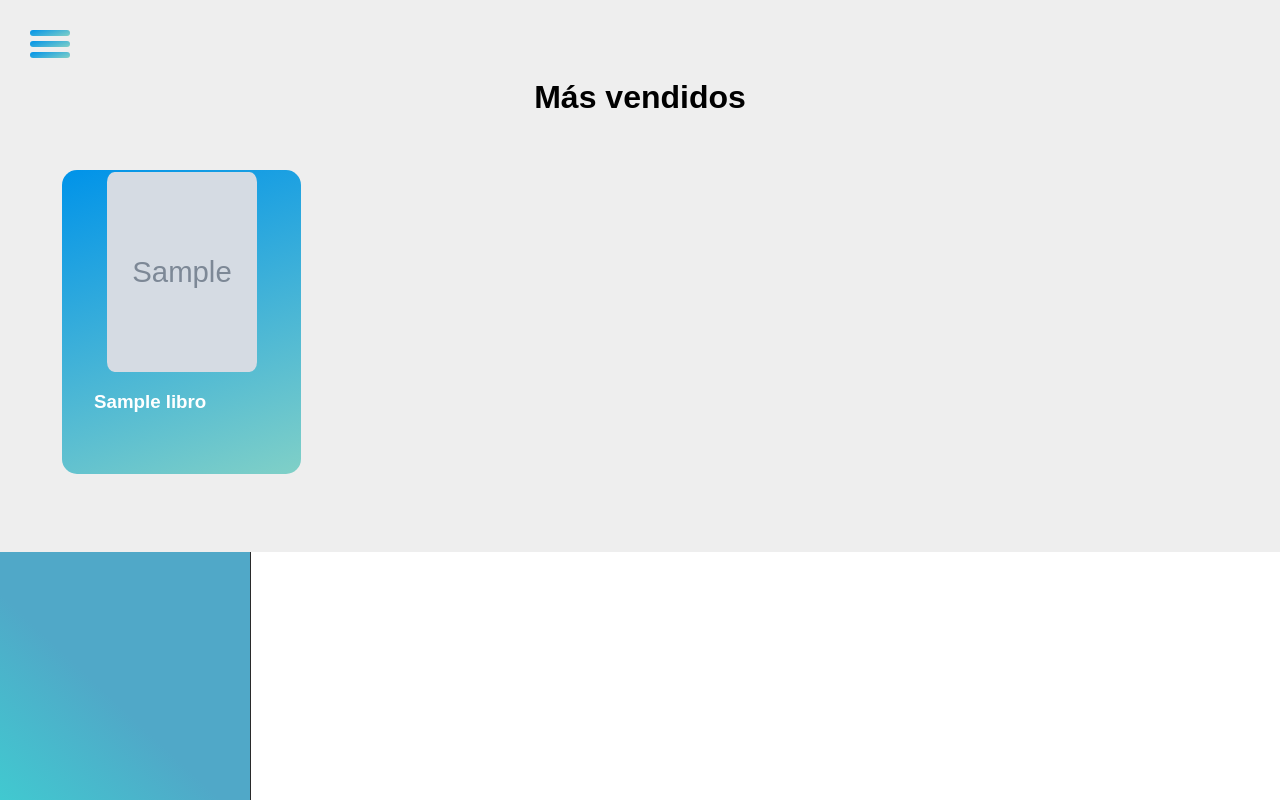
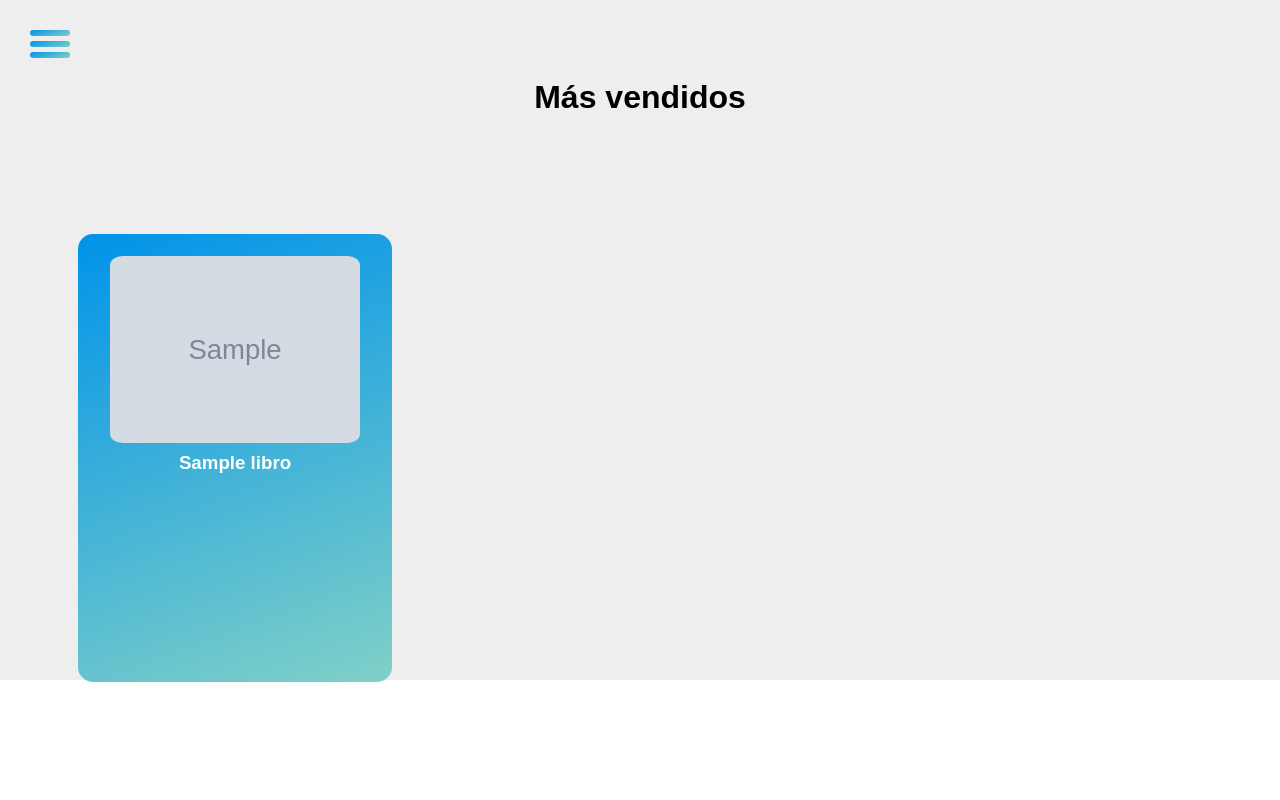
Before and after one commit to Jovas312/Libreria, a Django app: page / in a window 1280 px wide. Run offline with Django 3.2, Linux system fonts and the light colour scheme; tables that the repository leaves empty hold one stand-in row (values such as "Sample post"); grey boxes marked "Sample" are stand-in pictures; some libraries are stand-ins or nearby versions.

Commit message:
Librería 3.6

```diff
--- a/Sistema_Administracion/Index/static/Index/css/Index.css
+++ b/Sistema_Administracion/Index/static/Index/css/Index.css
@@ -8,7 +8,7 @@ body{
     overflow-x: hidden;
     width: 250px;
     position: absolute;
-    height: 100%;
+    height: auto    ;
     background-image: linear-gradient(43deg, #41c9d0 0%, #50a8c8 20%);
     color: #fff;
     outline: 1px solid #2a2a2a;
@@ -51,21 +51,21 @@ body{
     position: relative;
     height: 20rem;
     max-width: 250px;
-    margin: 2rem;
+    margin: 6rem 3rem;
     box-shadow: none;
     background: none;
     float: left;
 }
 
 .Contenedor_de{
-    height: 15rem;
+    height: 120%;
     border-radius: 15px;
     transition: all 0.8s ease;
     backface-visibility: hidden;
     position: absolute;
     top: 0;
     left: 0;
-    width: 70%;
+    width: 100%;
     padding: 2rem;
     color: white;
 }
@@ -87,13 +87,6 @@ body{
 
 .Contenedor:hover .Contenedor_de.Atras{
     transform: rotateY(0deg);
-}
-
-.Descripcion_Libro{
-    overflow: hidden;
-    white-space: nowrap;
-    text-overflow: ellipsis;
-    width: 100%;
 }
 
 .Rectangulo{
@@ -142,20 +135,20 @@ body{
 }
 
 .Contenedor_Total .Titulo_Libro{
-    text-align: justify;
+    text-align: center;
+    display: flex;
+    width: 100%;
+    height: auto;
+    margin-top: -10px;
+    justify-content: center;
 }
 
 .Contenedor_Total .Libro_IMG{
     display: flex;
-    width: 150px;
-    height: 200px;
-    margin: 0 auto;
-    margin-top: -30px;
+    width: 100%;
+    height: auto;
+    margin-top: -10px;
     border-radius: 5%;
     overflow: hidden;
     justify-content: center;
 }
-
-.Contenedor_Total img{
-    height: 100%;
-}
--- a/Sistema_Administracion/Index/templates/principal.html
+++ b/Sistema_Administracion/Index/templates/principal.html
@@ -3,6 +3,7 @@
 
 <head>
     {% load static %}
+    <link rel="stylesheet" href="">
     <link rel="preconnect" href="https://fonts.googleapis.com">
     <link rel="preconnect" href="https://fonts.gstatic.com" crossorigin>
     <link href="https://fonts.googleapis.com/css2? family=Urbanist&display=swap" rel="stylesheet">
```
Also changed, not shown: Sistema_Administracion/media/productos/Introduccion-a-la-programacion-Python-OpenLibra1.gif (added), Sistema_Administracion/media/productos/de0aPython.jpg (added), Sistema_Administracion/media/productos/desarrollo-de-videojuegos-enfoque-practico-vol-3-OpenLibra.jpg (added).
